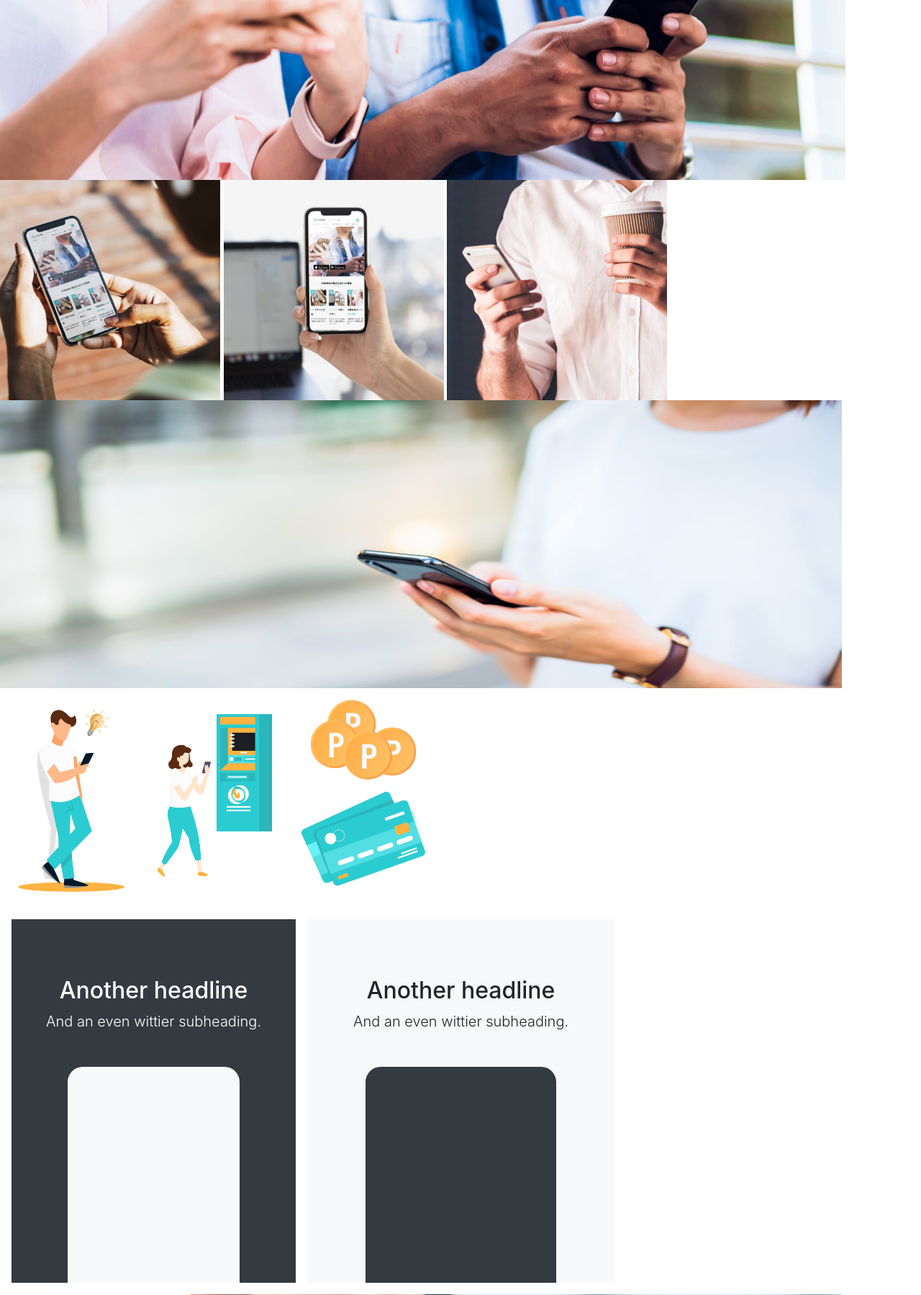
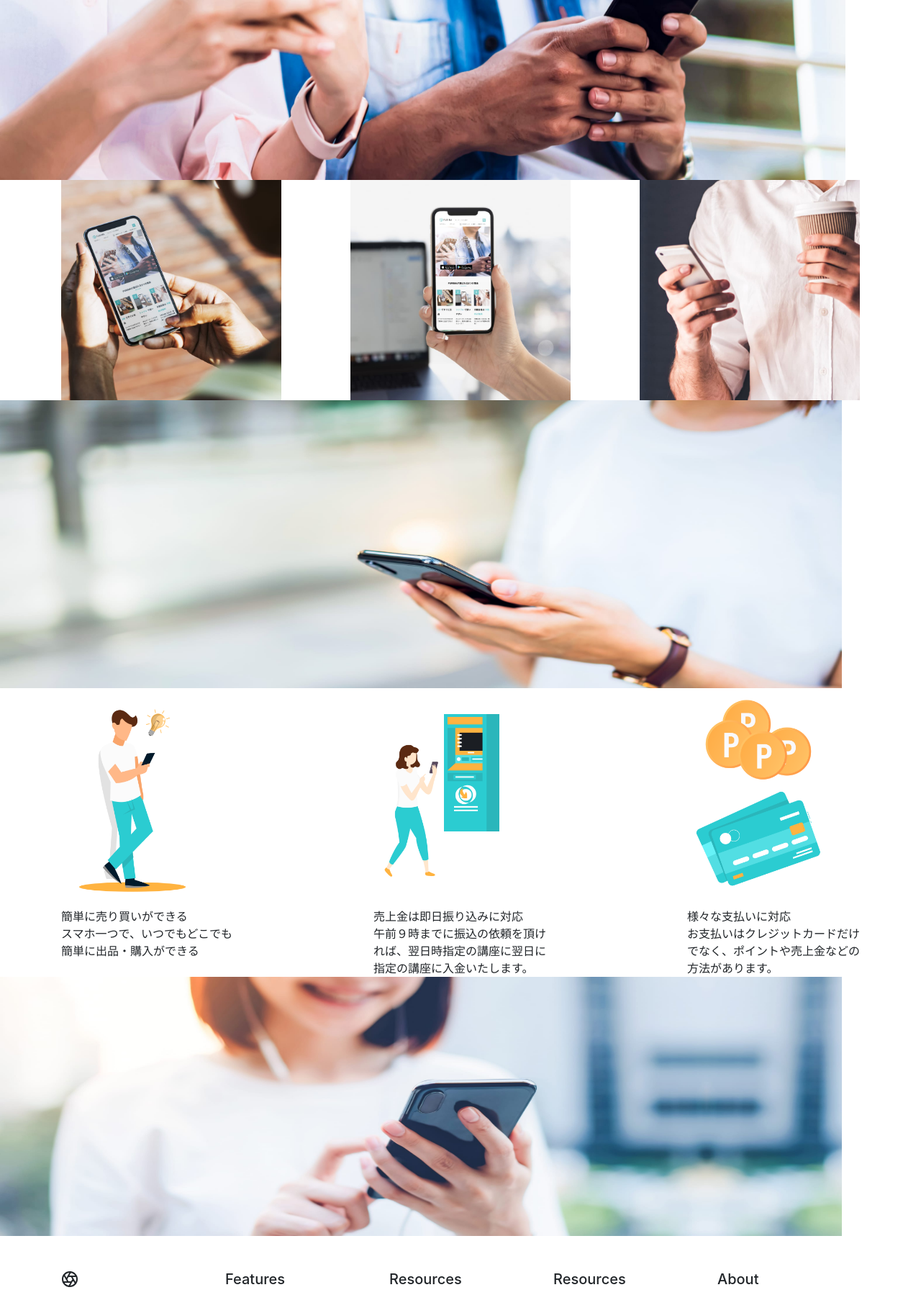
Before and after one commit to Yuta-Morishita/furima, a Django app: page /furima/ in a window 1280 px wide. Shown: the part 358-2157 px from the top of the page at 72% size. Run offline with Django 3.2, Linux system fonts and the light colour scheme; some libraries are stand-ins or nearby versions.

Commit message:
index page-fix

```diff
--- a/product/templates/product/index.html
+++ b/product/templates/product/index.html
@@ -27,7 +27,7 @@
     <div>
         <img src="{% static 'pict/bg-mainVisual-pict_pc.jpg' %}" alt="" width="1175" height="560">
     </div>
-    <div>
+    <div class="container d-flex flex-column flex-md-row justify-content-between">
         <img src="{% static 'pict/pict-reason-01.jpg' %}" alt="" width="306" height="306">
         <img src="{% static 'pict/pict-reason-02.jpg' %}" alt="" width="306" height="306">
         <img src="{% static 'pict/pict-reason-03.jpg' %}" alt="" width="306" height="306">
@@ -36,30 +36,48 @@
         <img src="{% static 'pict/bg-topMiddleDl-pict.jpg' %}" alt="" width="1170" height="400">
     </div>
 
-    <div>
-        <img src="{% static 'icon/icon-01.png' %}" alt="" width="198.33" height="305.3">
-        <img src="{% static 'icon/icon-03.png' %}" alt="" width="198.33" height="305.3">
-        <img src="{% static 'icon/icon-04.png' %}" alt="" width="198.33" height="305.3">
-    </div>
-
-    <div class="d-md-flex flex-md-equal w-100 my-md-3 pl-md-3">
-        <div class="bg-dark mr-md-3 pt-3 px-3 pt-md-5 px-md-5 text-center text-white overflow-hidden">
-            <div class="my-3 py-3">
-                <h2 class="display-5">Another headline</h2>
-                <p class="lead">And an even wittier subheading.</p>
+    <div class="container d-flex flex-column flex-md-row justify-content-between">
+        <div>
+            <div>
+                <img src="{% static 'icon/icon-01.png' %}" alt="" width="198.33" height="305.3">
             </div>
-            <div class="bg-light shadow-sm mx-auto" style="width: 80%; height: 300px; border-radius: 21px 21px 0 0;">
+            <div>
+                簡単に売り買いができる
+            </div>
+            <div>
+                スマホ一つで、いつでもどこでも<br>
+                簡単に出品・購入ができる
             </div>
         </div>
-        <div class="bg-light mr-md-3 pt-3 px-3 pt-md-5 px-md-5 text-center overflow-hidden">
-            <div class="my-3 p-3">
-                <h2 class="display-5">Another headline</h2>
-                <p class="lead">And an even wittier subheading.</p>
+        <div>
+            <div>
+                <img src="{% static 'icon/icon-03.png' %}" alt="" width="198.33" height="305.3">
             </div>
-            <div class="bg-dark shadow-sm mx-auto" style="width: 80%; height: 300px; border-radius: 21px 21px 0 0;">
+            <div>
+                売上金は即日振り込みに対応
+            </div>
+            <div>
+                午前９時までに振込の依頼を頂け<br>
+                れば、翌日時指定の講座に翌日に<br>
+                指定の講座に入金いたします。
+            </div>
+        </div>
+        <div>
+            <div>
+                <img src="{% static 'icon/icon-04.png' %}" alt="" width="198.33" height="305.3">
+            </div>
+            <div>
+                様々な支払いに対応
+            </div>
+            <div>
+                お支払いはクレジットカードだけ<br>
+                でなく、ポイントや売上金などの<br>
+                方法があります。
             </div>
         </div>
     </div>
+
+
 
 
     <div>
```
